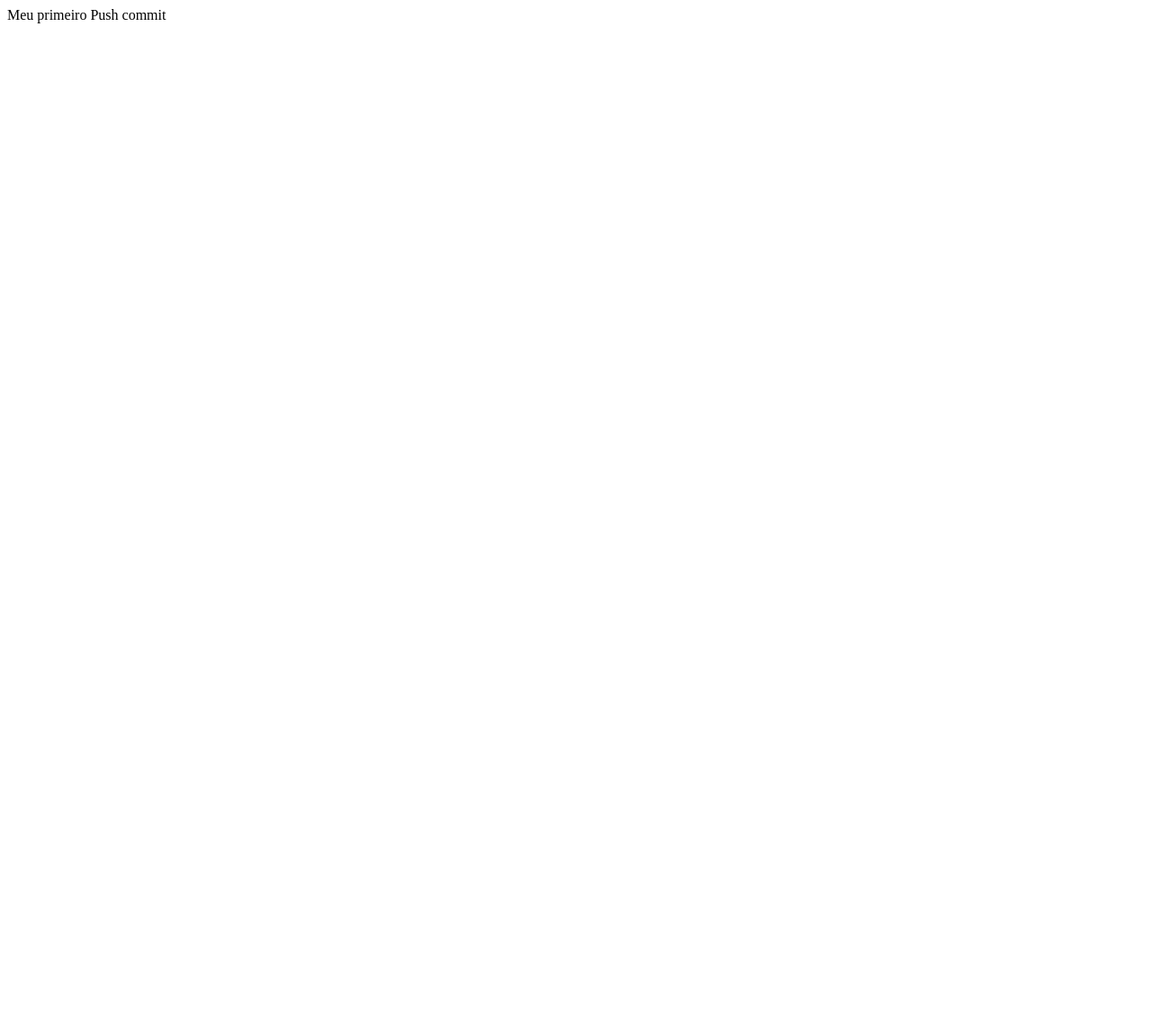
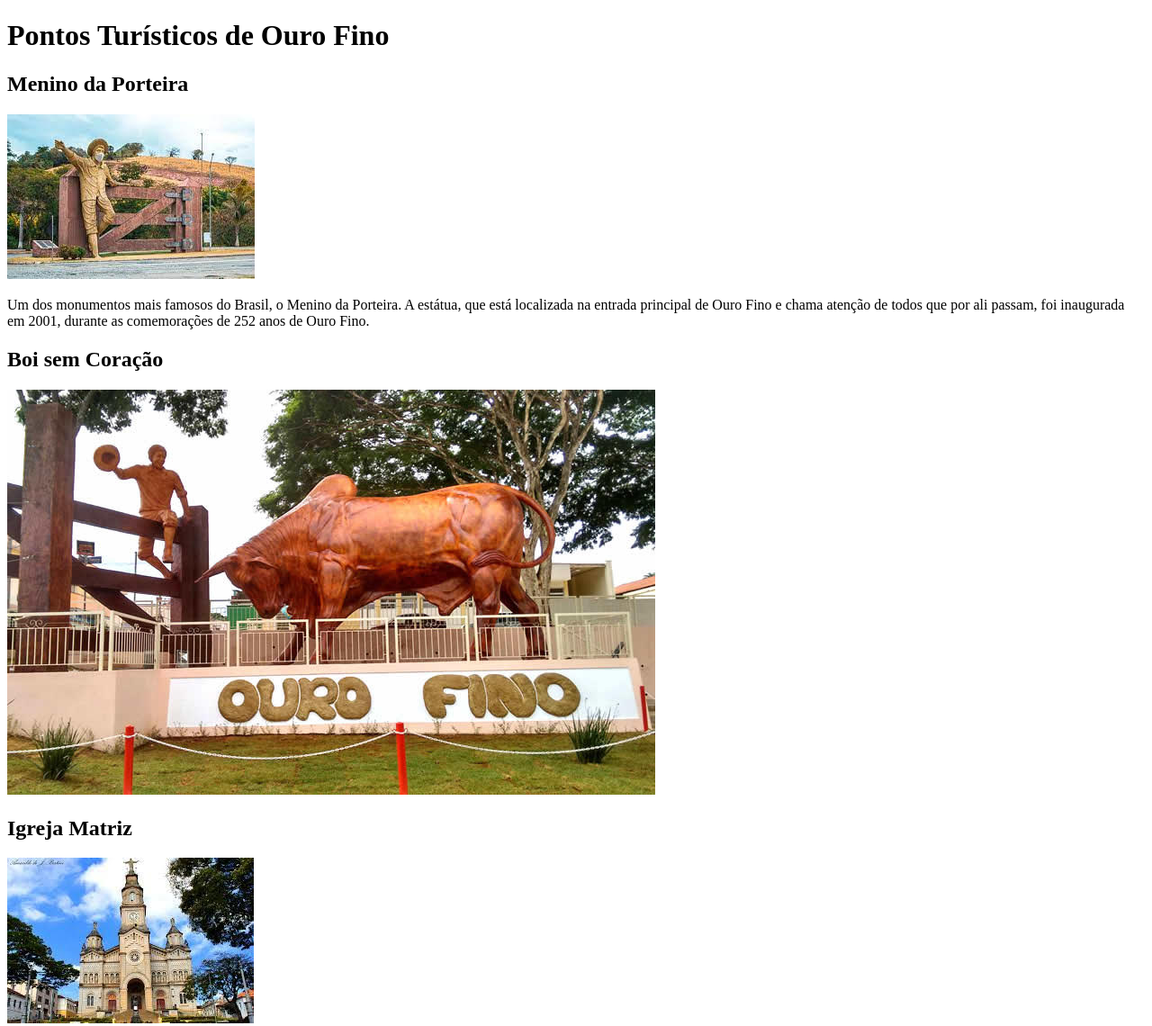
Before and after one commit to NaDoFe/Meu-primeiro-projeto-Web-no-GitHub., a plain HTML site: page index.html in a window 1280 px wide. Shown: the whole page at 90% size. Before the commit the page ends 800 px from the top, so only its background shows below. Drawn offline with Linux system fonts and the light colour scheme.

Commit message:
Primeiras alterações

```diff
--- a/index.html
+++ b/index.html
@@ -6,7 +6,31 @@
     <title>Meu primeiro projeto Web no GitHub</title>
 </head>
 <body>
+    <div class="conteudo">
 
-    <div> Meu primeiro Push commit</div>
+        <h1> Pontos Turísticos de Ouro Fino</h1>
+
+        <h2> Menino da Porteira</h2>
+        <img src="imagens/Menino.jpg" alt="Menino da Porteira">
+        <p> Um dos monumentos mais famosos do Brasil, o Menino da Porteira.
+            A estátua, que está localizada na entrada principal de Ouro Fino e chama atenção de todos que
+            por ali passam, foi inaugurada em 2001, durante as comemorações de 252 anos de Ouro Fino.
+        </p>
+
+        <h2> Boi sem Coração</h2>
+        <img src="imagens/Boi.jpg" alt="Boi sem Coração">
+        <p> </p>
+
+        <h2> Igreja Matriz</h2>
+        <img src="imagens/Matriz.jpg" alt="Igreja Matriz">
+
+
+    </div>
+
+
+
+    <div class="navbar"></div>
+
+
 </body>
 </html>
```
Also changed, not shown: imagens/Bateador.jpg (added), imagens/Boi.jpg (added), imagens/Matriz.jpg (added), imagens/Menino.jpg (added).
